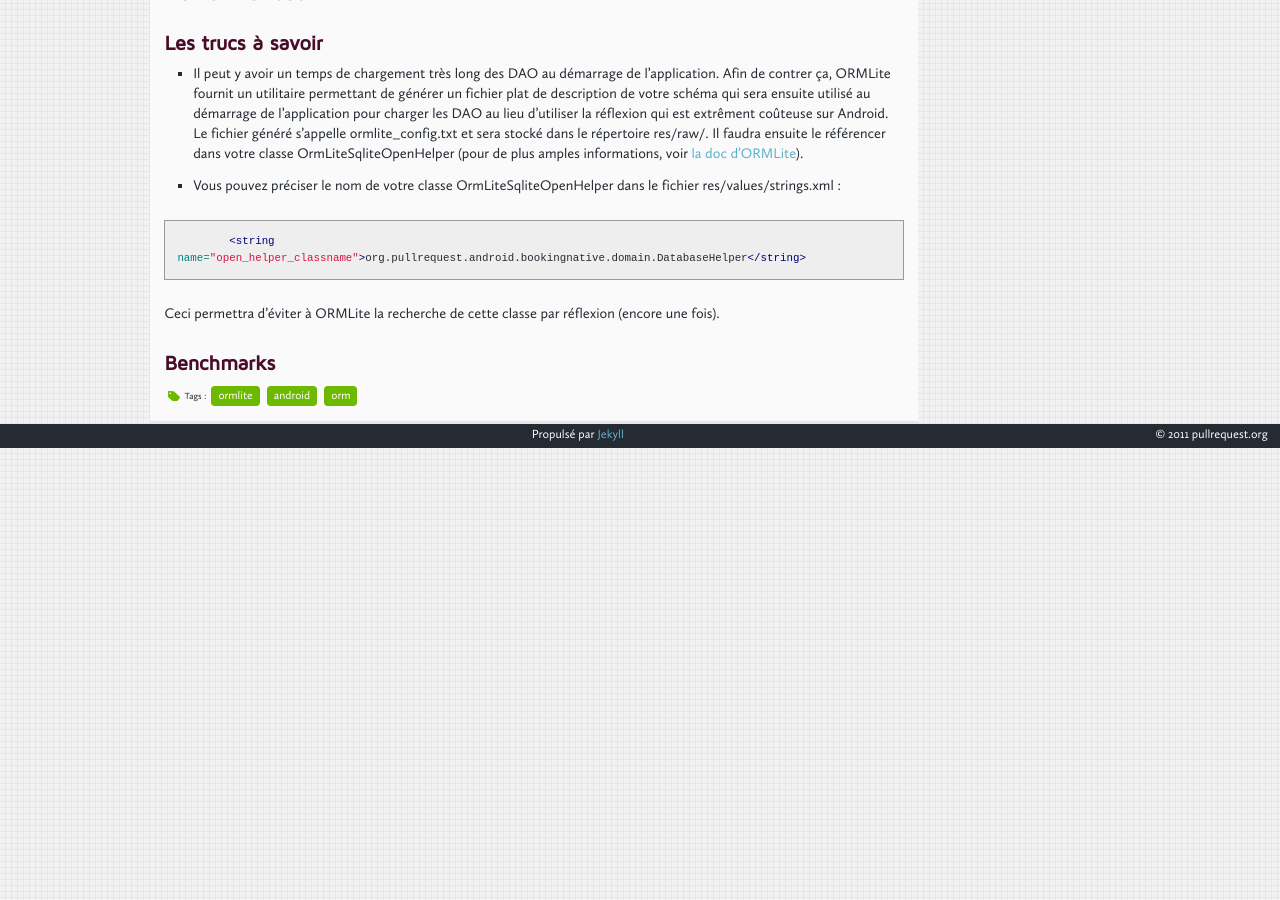
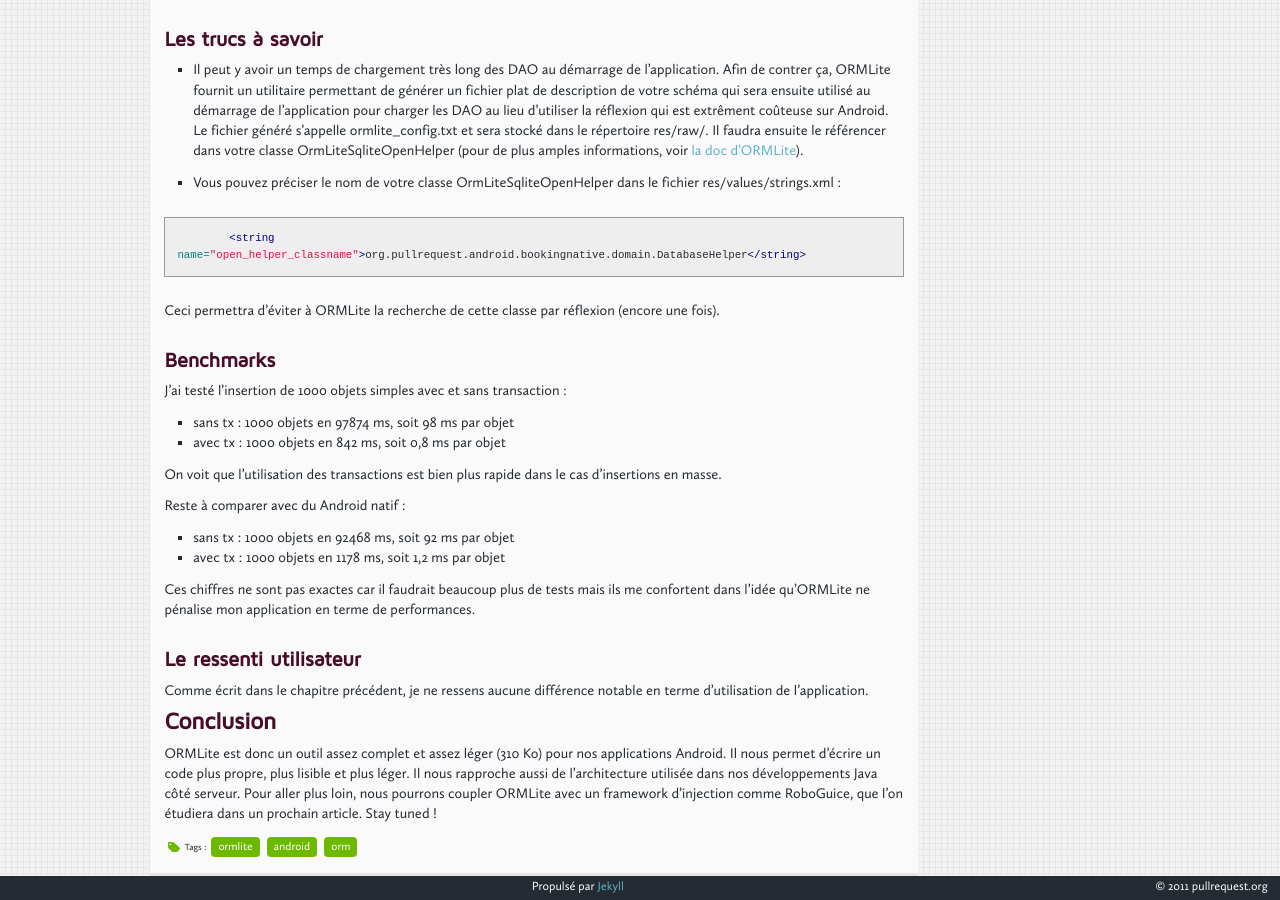
Before and after one commit to pullrequest/pullrequest.github.com, a Jekyll site: the page built from _posts/2012-05-09-ormlite-pour-android.markdown, in a window 1280 px wide and 900 px high, scrolled down 4994 px. Built offline with Jekyll 4.4.1, drawn with Linux system fonts in a browser that asks for light colours; nearby versions of some CDN libraries; comment, search, counter and statistics services are not loaded; before the commit the page ends 5442 px from its top, so only the background shows below that; some of the changed text lies outside the part shown.

Commit message:
Added conclusion to the ORMLite article

```diff
--- a/_posts/2012-05-09-ormlite-pour-android.markdown
+++ b/_posts/2012-05-09-ormlite-pour-android.markdown
@@ -16,6 +16,7 @@ Dans le cadre de mon étude des divers frameworks pour le développement java su
 # L'utilisation d'ORMLite
 
 ## Annoter son modèle
+
 En Android natif, les objets de notre modèle sont de simples POJO tels que :
 
 {% highlight java %}
@@ -111,6 +112,7 @@ Nous pouvons également déclarer des relations entre objets du modèle :
 {% endhighlight %}
 
 Quelques points négatifs sur les relations :
+
 - par défaut, les objets étrangers ne sont pas requêtés, seul l'id est renseigné dans un objet vide (par exemple, pour un object User, l'object Account aura seulement son id de renseigné). Il est quand même possible d'activer la mise à jour automatique des objets étrangers (voir le [foreignAutoRefresh](http://ormlite.com/javadoc/ormlite-core/doc-files/ormlite_2.html#ANC6)).
 - pas moyen de préciser l'ordre de tri de la collection quand elle est retournée (certes il est possible de le faire programatiquement mais le faire en SQL aurait été beaucoup plus simple et rapide). Il est également possible d'utiliser le DAO pour mettre à jour cet objet :
 
@@ -122,7 +124,9 @@ La gestion des relations entre objets est une des bases d'un ORM et c'est un vra
 
 
 ## Les DAO
+
 ORMLite s'occupe du cycle de vie des DAO :
+
 - la création via le DaoManager
 - une fois créés, ils sont réutilisés car leur création est une opération côuteuse
 
@@ -214,6 +218,7 @@ final Hotel hotel = new Hotel();
 {% endhighlight %}
 
 ## Le QueryBuilder
+
 Le QueryBuilder a pour but de construire des requêtes SQL sans faire du SQL (ou presque). Il permet de chaîner les appels de méthodes afin de rendre plus lisible la requête :
 
 {% highlight java %}
@@ -226,6 +231,7 @@ Pas besoin de s'étaler sur cette fonctionnalité qui n'est pas spécifique à A
 # L'intégration à Android
 
 ## Création et mise à jour de schémas
+
 ORMLite fournit un OrmLiteSqliteOpenHelper qui étend le SQLiteOpenHelper d'Android et qui permet de créer automatiquement le schéma SQLite et de le mettre à jour. Cette classe surcharge les onCreate et onUpgrade pour les besoins de SQLite. D'autres outils sont disponibles comme TableUtils qui permet de créer, vider et supprimer des tables.
 
 ## Accès aux DAO dans les activités
@@ -268,3 +274,26 @@ Par contre, il faudra bien prendre soin de libérer le helper afin de fermer la
 Ceci permettra d'éviter à ORMLite la recherche de cette classe par réflexion (encore une fois).
 
 ## Benchmarks
+
+J'ai testé l'insertion de 1000 objets simples avec et sans transaction :
+
+- sans tx : 1000 objets en 97874 ms, soit 98 ms par objet
+- avec tx : 1000 objets en 842 ms, soit 0,8 ms par objet
+
+On voit que l'utilisation des transactions est bien plus rapide dans le cas d'insertions en masse.
+
+Reste à comparer avec du Android natif :
+
+- sans tx : 1000 objets en 92468 ms, soit 92 ms par objet
+- avec tx : 1000 objets en 1178 ms, soit 1,2 ms par objet
+
+Ces chiffres ne sont pas exactes car il faudrait beaucoup plus de tests mais ils me confortent dans l'idée qu'ORMLite ne pénalise mon application en terme de performances.
+
+## Le ressenti utilisateur
+
+Comme écrit dans le chapitre précédent, je ne ressens aucune différence notable en terme d'utilisation de l'application.
+
+
+# Conclusion
+
+ORMLite est donc un outil assez complet et assez léger (310 Ko) pour nos applications Android. Il nous permet d'écrire un code plus propre, plus lisible et plus léger. Il nous rapproche aussi de l'architecture utilisée dans nos développements Java côté serveur. Pour aller plus loin, nous pourrons coupler ORMLite avec un framework d'injection comme RoboGuice, que l'on étudiera dans un prochain article. Stay tuned !
```
Also changed, not shown: other parts of _posts/2012-05-09-ormlite-pour-android.markdown (+2 -2 lines).
